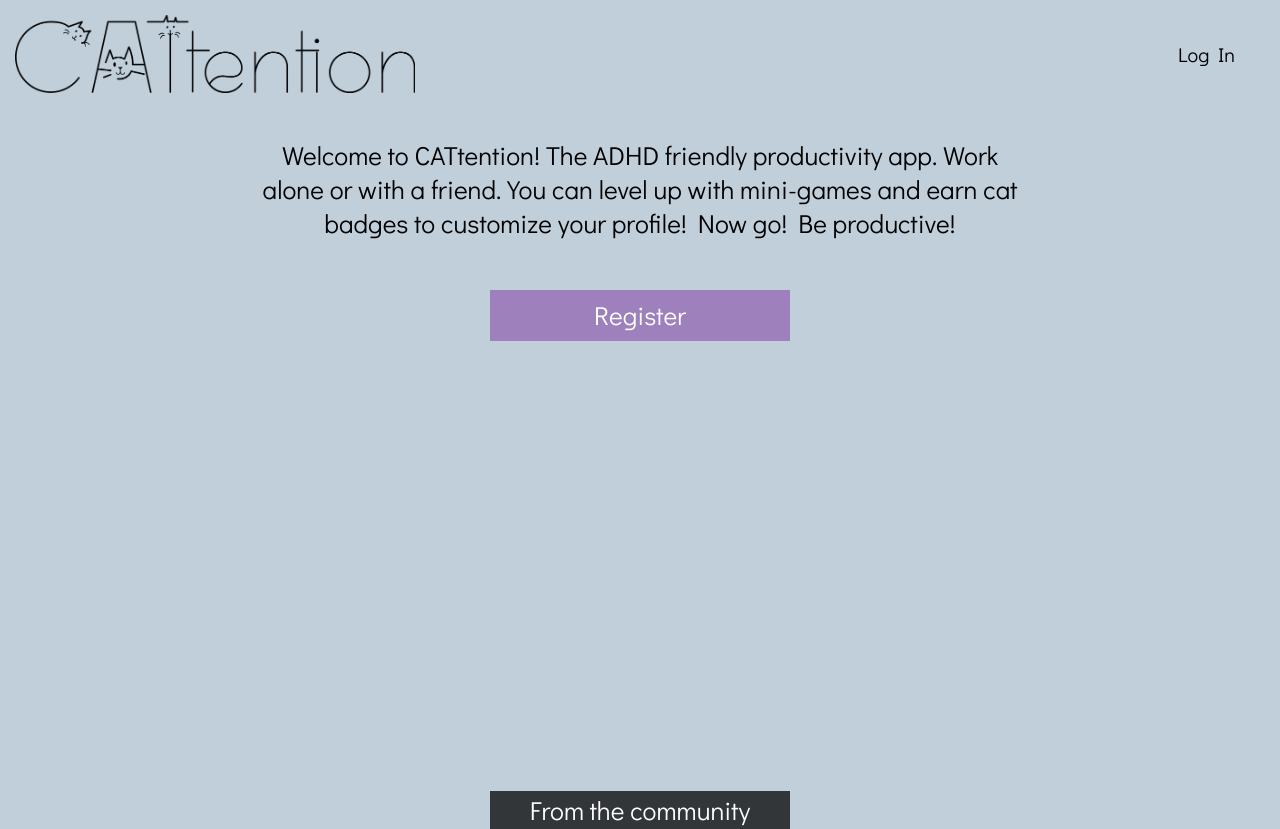
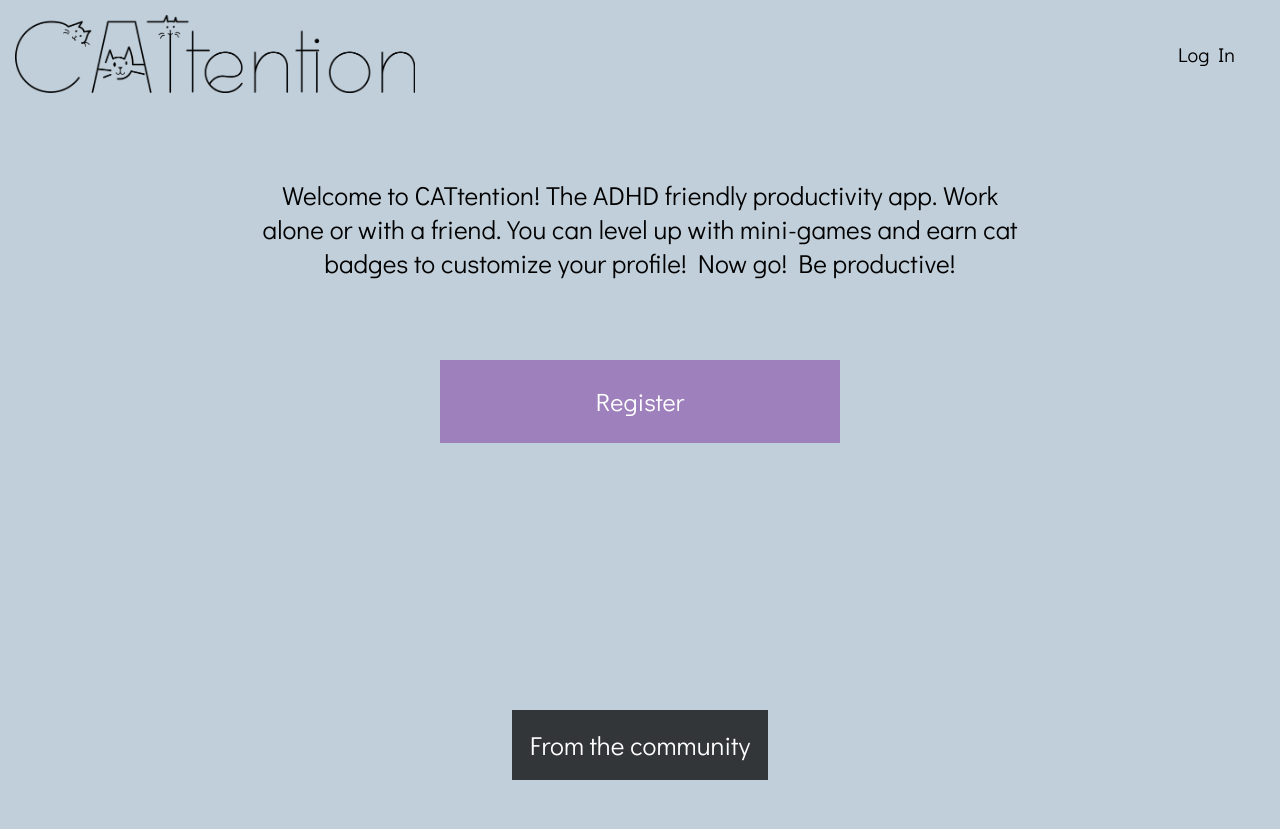
Before and after one commit to ewaltho/CATtention-front, a React (Create React App) app: page / in a window 1280 px wide. After the commit the page ends 800 px from the top, so only its background shows below. Built offline with nearby package versions, Linux system fonts and the light colour scheme; no server answers.

Commit message:
homepage redone

```diff
--- a/src/assets/css/App.css
+++ b/src/assets/css/App.css
@@ -13,6 +13,10 @@ body {
 
 .home {
   font-size: 26px;
+  display: flex;
+  flex-direction: column;
+  justify-content: center;
+  align-items: center;
 }
 
 /* .Nav {
@@ -54,31 +58,39 @@ body {
   padding-top: 30px;
   text-align: center;
   margin-bottom: 50px;
+  margin-top: 40px;
 }
 
 .register-btn {
-  display: flex;
-  justify-content: center;
-  align-items: center;
-  width: 300px;
-  height: 4vw;
-  margin: auto;
-  margin-bottom: 450px;
-  background-color: #9e81bc;
+  text-align: center;
+  text-decoration: none;
+  margin: 30px;
+  border: none;
+  padding: 25px;
+  background: #9E81BC;
+  font-size: 25px;
   color: white;
-  text-decoration: none;
+  width: 350px;
+  transition: ease-in-out 0.7s;
 }
 
-.tips {
-  display: flex;
-  justify-content: center;
-  align-items: center;
-  width: 300px;
-  height: 3vw;
-  margin: auto;
+.register-btn:hover {
+  background: #48406F;
+}
+
+.tipsBtn {
+  position: fixed;
+  bottom: 0;
+  margin-bottom: 20px;
+  padding: 18px;
   background-color: #333639;
   text-decoration: none;
   color: white;
+  transition: ease-in-out 0.7s;
+}
+
+.tipsBtn:hover {
+  background: #7B7F8A;
 }
 
 .form {
--- a/src/components/Home.js
+++ b/src/components/Home.js
@@ -9,16 +9,12 @@ function HomePage() {
         with a friend. You can level up with mini-games and earn cat badges to
         customize your profile! Now go! Be productive!
       </p>
-      <div className="register-btn">
         <Link to="/signup" className="register-btn">
           Register
         </Link>
-      </div>
-      <div className="tips">
-        <Link to="/" className="tips">
+        <Link to="/" className="tipsBtn">
           From the community
         </Link>
-      </div>
     </div>
   );
 }
```
